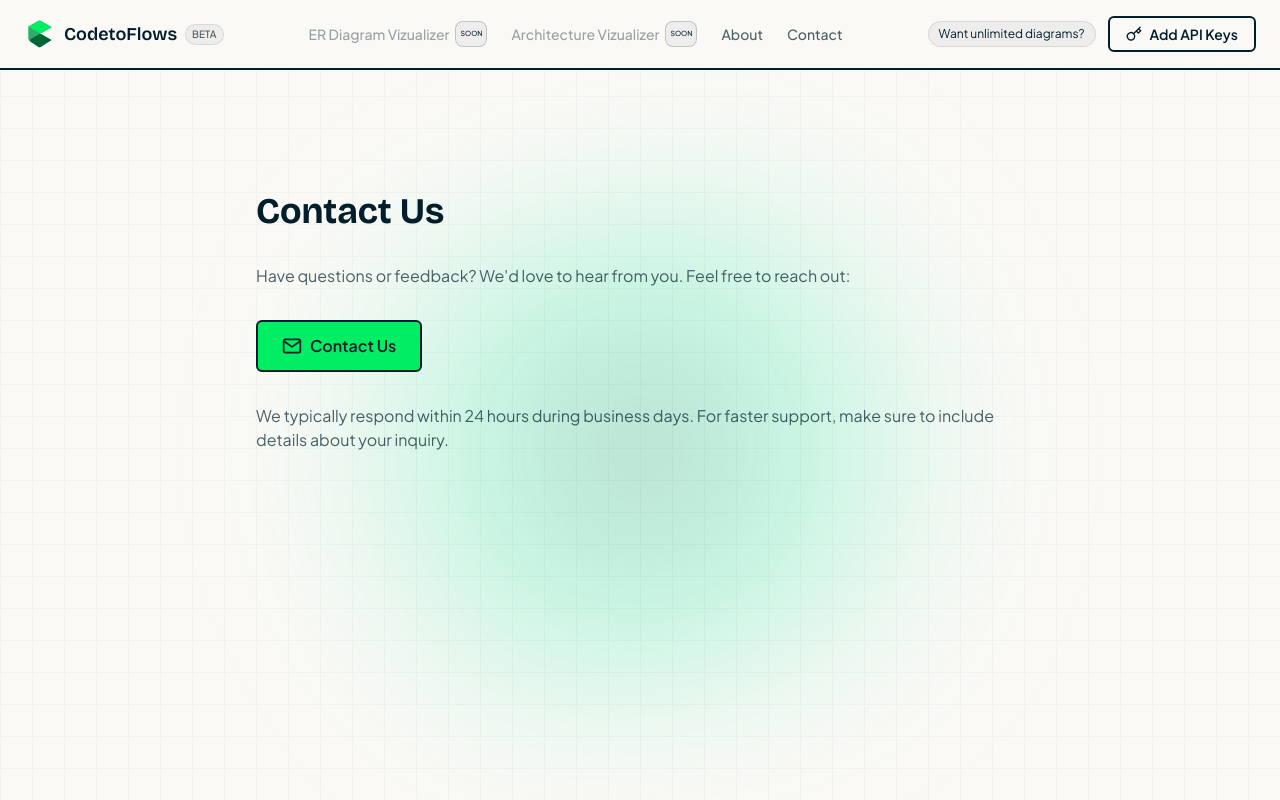
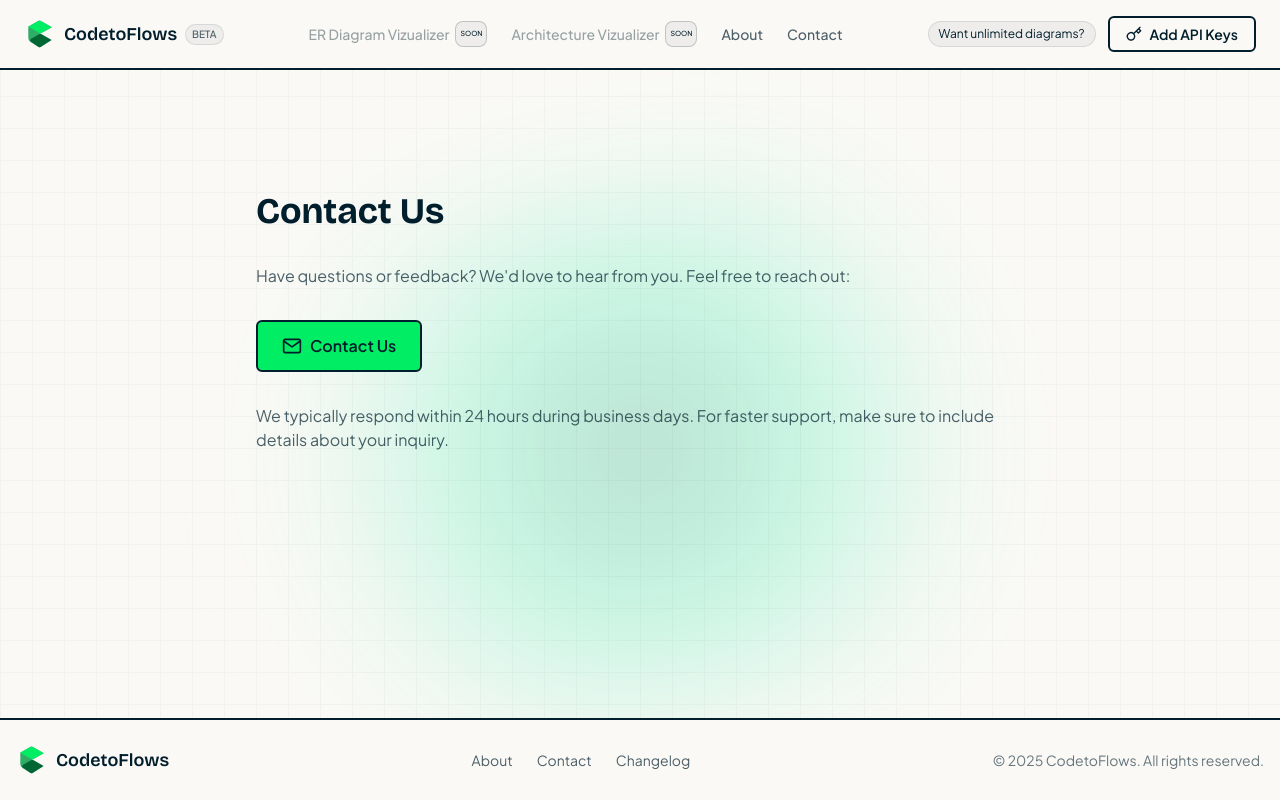
Before and after one commit to nithinworks/code2flows, a Next.js app: page /contact in a window 1280 px wide. Built offline with nearby package versions, Linux system fonts and the light colour scheme.

Commit message:
footer fixes commit

```diff
--- a/app/about/page.tsx
+++ b/app/about/page.tsx
@@ -3,6 +3,7 @@
 import { Header } from "../components/Header";
 import { BackgroundGradient } from "../components/BackgroundGradient";
 import { GridPattern } from "../components/GridPattern";
+import { Footer } from "../components/Footer";
 import { FiMail } from "react-icons/fi";
 
 export default function About() {
@@ -20,10 +21,10 @@ export default function About() {
         <GridPattern />
       </div>
 
-      <div className="h-full w-full flex md:items-center md:justify-center antialiased relative overflow-hidden">
+      <div className="min-h-screen flex flex-col antialiased relative">
         <Header />
 
-        <div className="relative z-10 w-full mt-32">
+        <div className="flex-grow relative z-10 w-full mt-32">
           <div className="container mx-auto px-4 py-16">
             <div className="max-w-3xl mx-auto">
               <h1 className="text-4xl font-bold text-[#001e2b] mb-8 font-bricolage">
@@ -71,7 +72,7 @@ export default function About() {
                   About the Creator
                 </h2>
                 <p className="text-[#001e2b]/70 mb-6">
-                  Hi, I’m Naga Nithin, the developer behind CodeToFlows. As a
+                  Hi, I'm Naga Nithin, the developer behind CodeToFlows. As a
                   passionate software engineer, I built this tool to help
                   developers and students better visualize their code and make
                   learning and debugging easier. I'm always open to feedback,
@@ -90,6 +91,8 @@ export default function About() {
             </div>
           </div>
         </div>
+
+        <Footer />
       </div>
     </main>
   );
--- a/app/changelog/page.tsx
+++ b/app/changelog/page.tsx
@@ -3,6 +3,7 @@
 import { Header } from "../components/Header";
 import { BackgroundGradient } from "../components/BackgroundGradient";
 import { GridPattern } from "../components/GridPattern";
+import { Footer } from "../components/Footer";
 
 export default function Changelog() {
   return (
@@ -13,10 +14,10 @@ export default function Changelog() {
         <GridPattern />
       </div>
 
-      <div className="h-full w-full flex md:items-center md:justify-center antialiased relative overflow-hidden">
+      <div className="min-h-screen flex flex-col antialiased relative">
         <Header />
 
-        <div className="relative z-10 w-full mt-32">
+        <div className="flex-grow relative z-10 w-full mt-32">
           <div className="container mx-auto px-4 py-16">
             <div className="max-w-3xl mx-auto">
               <h1 className="text-4xl font-bold text-[#001e2b] mb-8 font-bricolage">
@@ -74,6 +75,9 @@ export default function Changelog() {
             </div>
           </div>
         </div>
+
+        {/* Footer */}
+        <Footer />
       </div>
     </main>
   );
--- a/app/contact/page.tsx
+++ b/app/contact/page.tsx
@@ -3,6 +3,7 @@
 import { Header } from "../components/Header";
 import { BackgroundGradient } from "../components/BackgroundGradient";
 import { GridPattern } from "../components/GridPattern";
+import { Footer } from "../components/Footer";
 import { FiMail } from "react-icons/fi";
 
 export default function Contact() {
@@ -20,10 +21,10 @@ export default function Contact() {
         <GridPattern />
       </div>
 
-      <div className="h-full w-full flex md:items-center md:justify-center antialiased relative overflow-hidden">
+      <div className="min-h-screen flex flex-col antialiased relative">
         <Header />
 
-        <div className="relative z-10 w-full mt-32">
+        <div className="flex-grow relative z-10 w-full mt-32">
           <div className="container mx-auto px-4 py-16">
             <div className="max-w-3xl mx-auto">
               <h1 className="text-4xl font-bold text-[#001e2b] mb-8 font-bricolage">
@@ -55,6 +56,8 @@ export default function Contact() {
             </div>
           </div>
         </div>
+
+        <Footer />
       </div>
     </main>
   );
--- a/app/layout.tsx
+++ b/app/layout.tsx
@@ -49,7 +49,7 @@ export const metadata: Metadata = {
       "Transform your code into beautiful, interactive flowcharts instantly with AI-powered visualization. Support for Python, JavaScript, Java, SQL, and more.",
     images: [
       {
-        url: "https://codetoflows.vercel.app/Codetoflows-OG.jpg",
+        url: "https://www.codetoflows.com/Codetoflows-OG.jpg",
         width: 1200,
         height: 630,
         alt: "CodetoFlows - Code to Flowchart Visualization",
```
